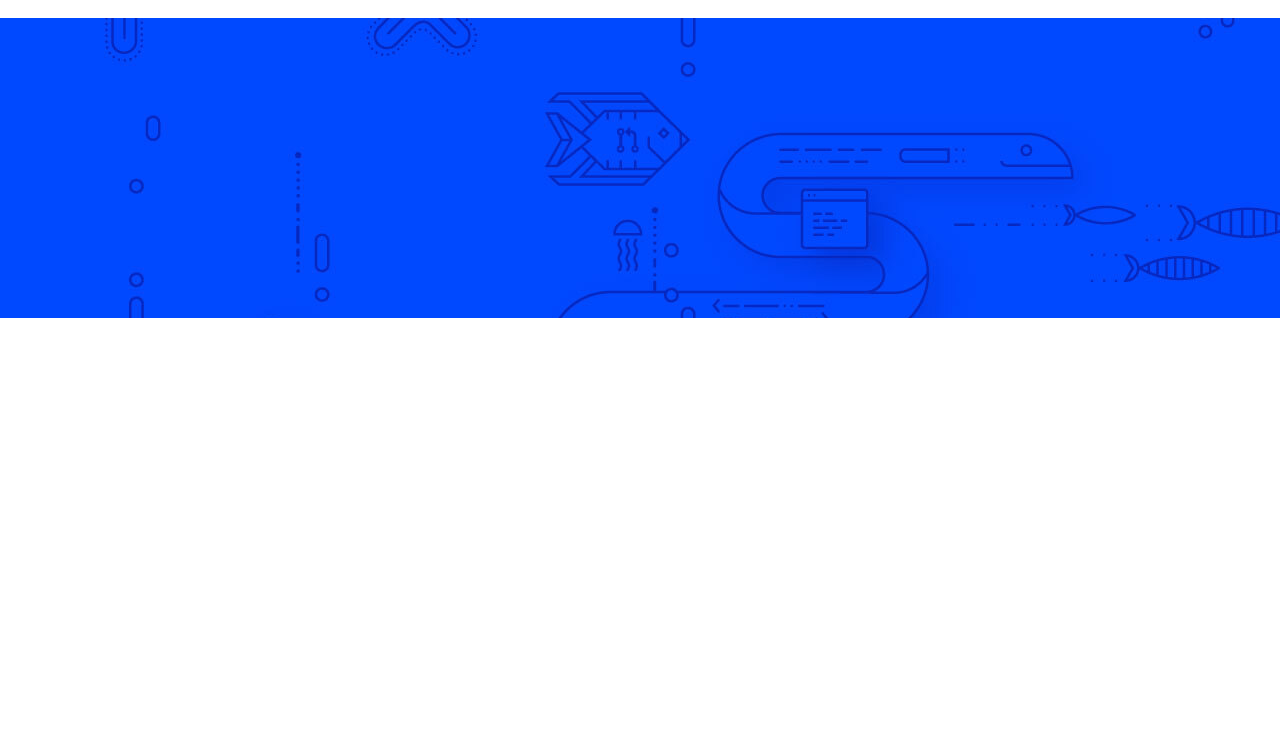
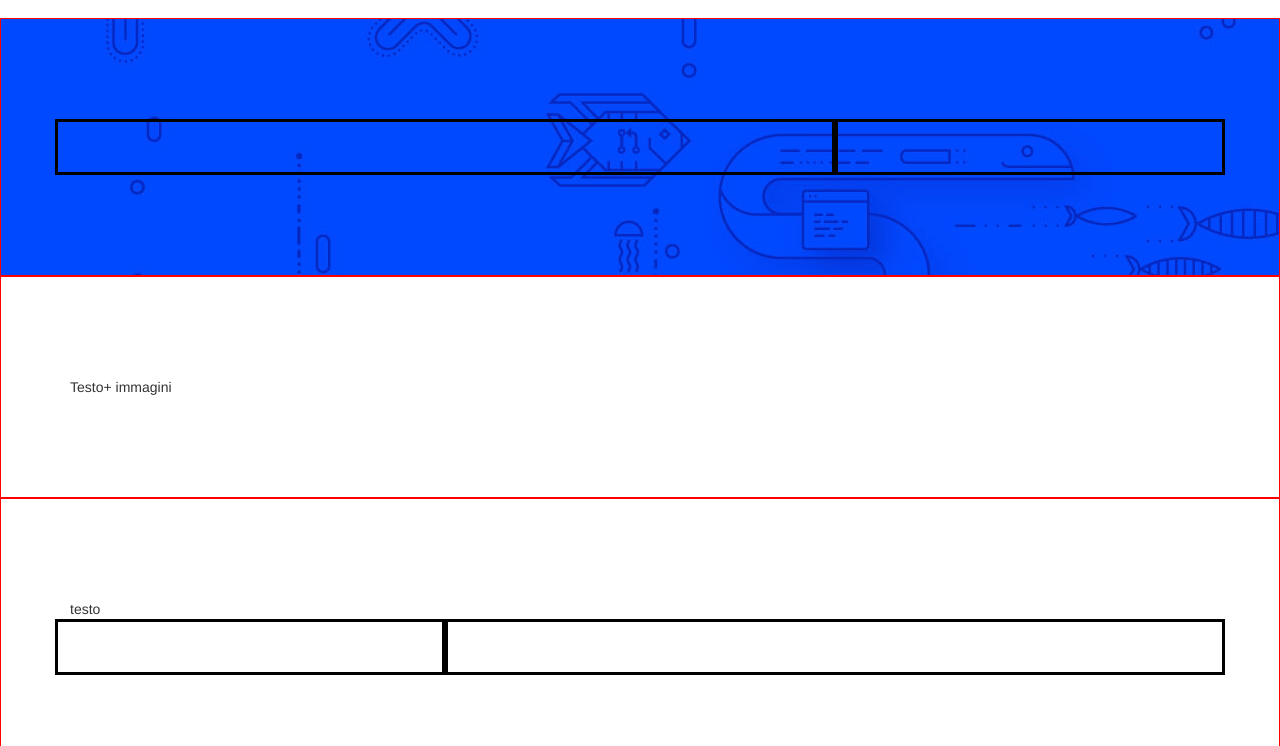
Before and after one commit to Ciarm-nik/html-css-digitalocean, a plain HTML site: page index.html in a window 1280 px wide. Shown: the part 54-800 px from the top of the page. Drawn offline with nearby package versions, Linux system fonts and the light colour scheme.

Commit message:
Terza section

```diff
--- a/index.html
+++ b/index.html
@@ -11,6 +11,7 @@
 
 
 <body>
+                        <!-- Header (navbar) -->
     <header>
         <nav class="navbar navbar-default my_navbar">
             <div class="container">
@@ -24,11 +25,31 @@
     </header>
 
     <main>
+                            <!-- Prima section -->
         <section class="one_section">
-
+            <div class="container">
+                <div class="row">
+                    <div class="col-sm-8"></div>
+                    <div class="col-sm-4"></div>
+                </div>
+            </div>
         </section>
-        <section></section>
-        <section></section>
+                            <!-- Seconda section -->
+        <section>
+            <div class="container">
+                Testo+ immagini
+            </div>
+        </section>
+                               <!-- Terza section    -->
+        <section>
+            <div class="container">
+                testo
+                <div class="row">
+                    <div class="col-sm-4"></div>
+                    <div class="col-sm-8"></div>
+                </div>
+            </div>
+        </section>
         <section></section>
         <section></section>
         <section></section>
--- a/style.css
+++ b/style.css
@@ -1,3 +1,7 @@
+[class^=col-] {
+   border: 3px solid black;
+   padding-top: 50px;
+}
 
 .my_navbar img{
     max-width: 100px;
@@ -6,5 +10,22 @@
 .one_section {
     background-image: url(img/bg-banner-home.jpg);
     max-width: 100%;
-    height: 300px;
-} */
+}
+
+section {
+    padding-top: 100px;
+    padding-bottom: 100px;
+    border: 1px solid red;
+}
+
+
+
+ /* Utility class */
+
+ .h-200 {
+     height: 200px;
+ }
+
+ .h-500 {
+     height: 500px;
+ }
```
